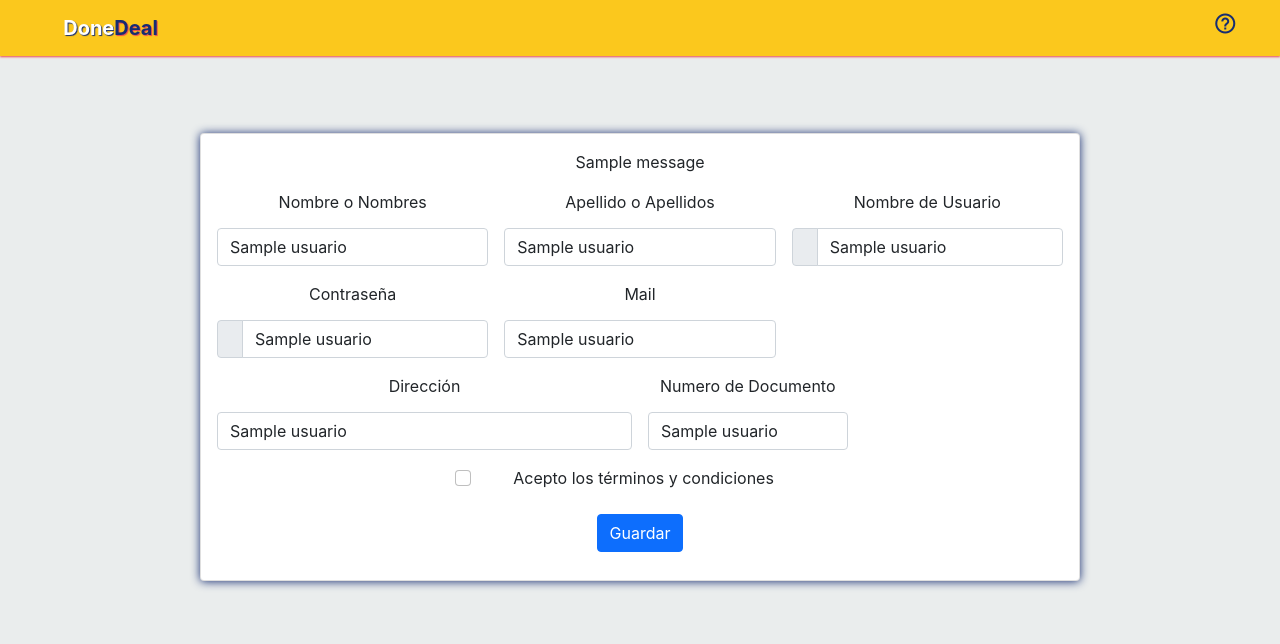
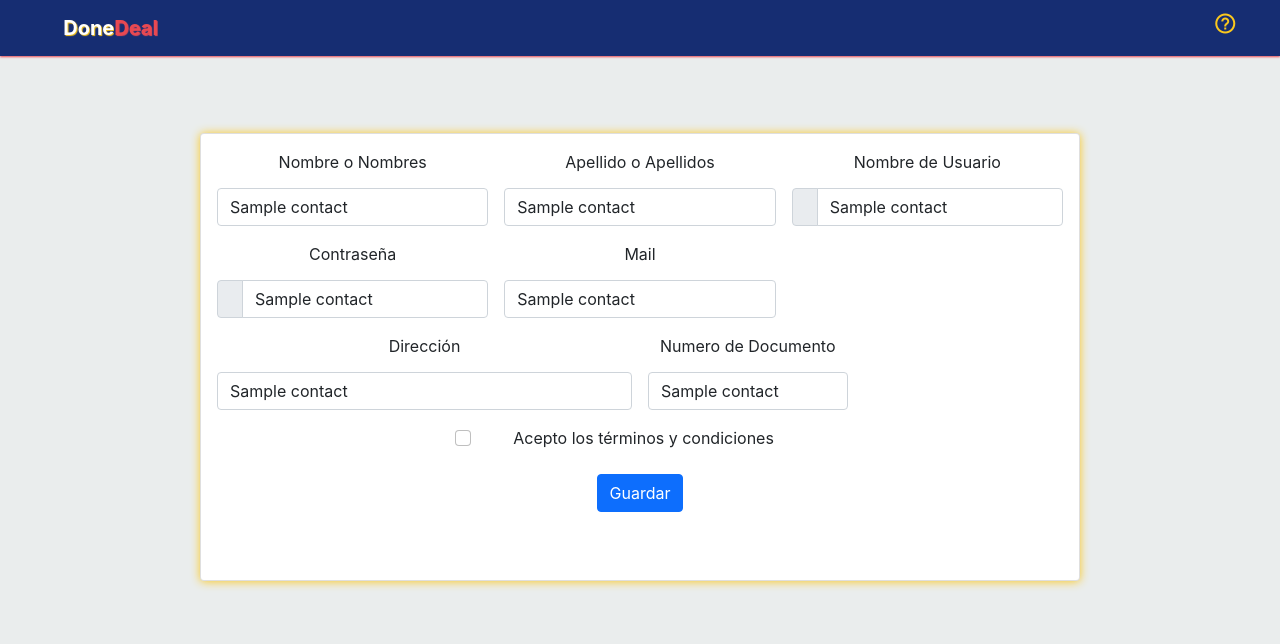
Before and after one commit to estebanferrari86/ifts16-api-python-flask, a Flask app: template templates/Administrador/editarUsuario.html in a window 1280 px wide. Shown: the top 644 px of the page. Run offline with Flask 2, Linux system fonts and the light colour scheme; the template is opened without the code that fills it: most values are stand-ins (such as "Sample title", 1, 10 or a date in 2020); one stand-in notice (Sample message) is shown; some libraries are stand-ins or nearby versions; some web fonts are replaced.

Commit message:
update usuario

```diff
--- a/app.py
+++ b/app.py
@@ -59,12 +59,34 @@ def borrar_usuario(id):
 
 
 
-@app.route('/administrador/editar-usuario/<id>')
-def editar_usuario(id):
+
+
+
+@app.route('/administrador/usuario/<id>')
+def get_user(id):
     cur = mysql.connection.cursor()
     cur.execute('SELECT * FROM usuario WHERE id_usuario = %s', (id))
     data = cur.fetchall()
-    return render_template('administrador/editarUsuario.html', usuario=data[0])
+    print(data[0])
+    return render_template('/Administrador/editarUsuario.html', contact = data[0])
+
+@app.route('/administrador/usuarioEditado/<id>', methods = ['POST'])
+def editar_user(id):
+    if request.method == 'POST':
+        nombre = request.form['nombre']
+        apellido = request.form['apellido']
+        dni = request.form['dni']
+        direccion = request.form['direccion']
+        email = request.form['email']
+        usuario = request.form['usuario']
+        contrasenia = request.form['contrasenia']
+        cur = mysql.connection.cursor()
+        cur.execute('UPDATE `usuario` SET `nombre` = "%s", `apellido` = "%s", `dni` = "%s", `direccion` = "%s", `ususario` = "%s", `contrasenia` = "%s", `email` = "%s" WHERE `usuario`.`id_usuario` = %s;', (nombre, apellido, dni, direccion, usuario, contrasenia, email,id))
+        mysql.connection.commit()
+       # flash('Usuario actualizado')
+        return redirect(url_for('muestra_usuario'))
+
+
 
 if __name__ == '__main__':
     app.run(port = 3000, debug = True)
--- a/static/css/listadoUsuarios.css
+++ b/static/css/listadoUsuarios.css
@@ -1,4 +1,4 @@
-@import url("style.css") root;
+@import url("../css/style.css") root;
 *{
  /* overflow-y: hidden;*/
   overflow-x: hidden;
--- a/static/css/navBar.css
+++ b/static/css/navBar.css
@@ -1,4 +1,4 @@
-@import url("style.css") root;
+@import url("/static/css/style.css") root;
 .navbar{
     padding-left: 4%;
     background-color:var(--color0-donedeal)!important;
@@ -28,7 +28,7 @@
 
 }
 #Deal{
-    color: var(--color1-donedeal);
+    color: var(--color2-donedeal);
     font-weight: bold;
     text-shadow: 1px 1px 1px var(--color2-donedeal);
 }
@@ -46,3 +46,7 @@
 -webkit-box-shadow: 0px 0px 0px rgba(0, 0, 0, 0);
 -moz-box-shadow: 0px 0px 0px rgba(0, 0, 0, 0);
 }
+
+#navbarDropdown {
+    color:var(--color1-donedeal);
+}
--- a/static/css/preRegistro.css
+++ b/static/css/preRegistro.css
@@ -1,4 +1,4 @@
-@import url("style.css") root;
+@import url("/static/css/style.css") root;
 *{
   overflow-y: hidden;
   overflow-x: hidden;
--- a/static/css/registro.css
+++ b/static/css/registro.css
@@ -1,4 +1,4 @@
-@import url("style.css") root;
+@import url("/static/css/style.css") root;
 *{
   overflow-y: hidden;
   overflow-x: hidden;
--- a/static/css/style.css
+++ b/static/css/style.css
@@ -1,6 +1,6 @@
 :root{
-        --color0-donedeal:#fbc81d;
-        --color1-donedeal:#162d72;
+        --color0-donedeal:#162d72;
+        --color1-donedeal:#fbc81d;
         --color2-donedeal:#e84952;
         --background-color0:#EAEDED;
         --background-color1:#EBEBEB;
--- a/templates/Administrador/editarUsuario.html
+++ b/templates/Administrador/editarUsuario.html
@@ -16,8 +16,8 @@
     <!--Css-->
     <link rel="stylesheet" href="/static/css/reset.css">
     <link rel="stylesheet" href="/static/css/normalize.css">
+    <link rel="stylesheet" href="/static/css/style.css">
     <link rel="stylesheet" href="/static/css/registro.css">
-    <link rel="stylesheet" href="/static/css/style.css">
     <link rel="stylesheet" href="/static/css/navBar.css">
 </head>
 
@@ -44,25 +44,17 @@
         <div class="card" style="width: 18rem;">
             <div class="card-body">
 
-{% with messages = get_flashed_messages() %}
-{% if messages %}
-{% for message in messages %}
-<p>{{ message }}</p>
-{% endfor %}
-{% endif %}
-{% endwith %}
-
-                <form class="row g-3" action="/editar-usuario" method="POST">
+                <form class="row g-3" action="/administrador/usuarioEditado/{{contact.0}}" method="POST">
                     <div class="col-md-4">
                       <label for="validationServer01" class="form-label">Nombre o Nombres</label>
-                      <input type="text" class="form-control " id="validationServer01" name="nombre" value="{{usuario.1}}" required>
+                      <input type="text" class="form-control " id="validationServer01" name="nombre" value="{{contact.1}}" required>
                       <div class="valid-feedback">
                         ¡Se ve bien!
                       </div>
                     </div>
                     <div class="col-md-4">
                       <label for="validationServer02" class="form-label">Apellido o Apellidos</label>
-                      <input type="text" class="form-control " id="validationServer02"  name="apellido" value="{{usuario.2}}" required>
+                      <input type="text" class="form-control " id="validationServer02"  name="apellido" value="{{contact.2}}" required>
                       <div class="valid-feedback">
                         ¡Se ve bien!
                       </div>
@@ -71,7 +63,7 @@
                       <label for="validationServerUsername" class="form-label">Nombre de Usuario</label>
                       <div class="input-group has-validation">
                         <span class="input-group-text" id="inputGroupPrepend3"></span>
-                        <input type="text" class="form-control " id="validationServerUsername" aria-describedby="inputGroupPrepend3 validationServerUsernameFeedback" name="usuario" value="{{usuario.3}}" required>
+                        <input type="text" class="form-control " id="validationServerUsername" aria-describedby="inputGroupPrepend3 validationServerUsernameFeedback" name="usuario" value="{{contact.5}}" required>
                         <div id="validationServerUsernameFeedback" class="invalid-feedback">
                          Por favor, elija un nombre de usuario.
                         </div>
@@ -81,7 +73,7 @@
                       <label for="validationServerUsername" class="form-label">Contraseña</label>
                       <div class="input-group has-validation">
                         <span class="input-group-text" id="inputGroupPrepend3"></span>
-                        <input type="text" class="form-control " id="validationServerUsername" aria-describedby="inputGroupPrepend3 validationServerUsernameFeedback" name="contrasenia" value="{{usuario.4}}" required>
+                        <input type="text" class="form-control " id="validationServerUsername" aria-describedby="inputGroupPrepend3 validationServerUsernameFeedback" name="contrasenia" value="{{contact.6}}" required>
                         <div id="validationServerUsernameFeedback" class="invalid-feedback">
                          Por favor, elija una contraseña.
                         </div>
@@ -89,12 +81,12 @@
                     </div>
                     <div class="col-md-4">
                       <label for="validationDefault01" class="form-label">Mail</label>
-                      <input type="mail" name="email"   class="form-control " id="validationServer03" pattern="[a-zA-Z0-9_]+([.][a-zA-Z0-9_]+)*@[a-zA-Z0-9_]+([.][a-zA-Z0-9_]+)*[.][a-zA-Z]{1,5}" name="mail" value="{{usuario.5}}" required >
+                      <input type="mail" name="email"   class="form-control " id="validationServer03" pattern="[a-zA-Z0-9_]+([.][a-zA-Z0-9_]+)*@[a-zA-Z0-9_]+([.][a-zA-Z0-9_]+)*[.][a-zA-Z]{1,5}" name="mail" value="{{contact.7}}" required >
 
                     </div>
                     <div class="col-md-6">
                       <label for="validationServer03" class="form-label">Dirección</label>
-                      <input type="text" class="form-control " id="validationServer03" aria-describedby="validationServer03Feedback" name="direccion" value="{{usuario.6}}" required>
+                      <input type="text" class="form-control " id="validationServer03" aria-describedby="validationServer03Feedback" name="direccion" value="{{contact.4}}" required>
                       <div id="validationServer03Feedback" class="invalid-feedback">
                         Proporcione una dirección válida.
                       </div>
@@ -136,14 +128,14 @@
                   -->
                     <div class="col-md-3">
                       <label for="validationServer05" class="form-label">Numero de Documento</label>
-                      <input type="text" class="form-control " id="validationServer05" aria-describedby="validationServer05Feedback" pattern="[0-9]}" name="dni" value="{{usuario.7}}" required>
+                      <input type="text" class="form-control " id="validationServer05" aria-describedby="validationServer05Feedback" pattern="[0-9]}" name="dni" value="{{contact.3}}" required>
                       <div id="validationServer05Feedback" class="invalid-feedback">
                         Proporcione un numero de Documento válido.
                       </div>
                     </div>
                     <div class="col-12">
                       <div class="form-check ">
-                        <input class="form-check-input  " type="checkbox" value="" id="invalidCheck3" aria-describedby="invalidCheck3Feedback" value="{{usuario.8}}"required>
+                        <input class="form-check-input  " type="checkbox" value="" id="invalidCheck3" aria-describedby="invalidCheck3Feedback" required>
                         <label class="form-check-label" for="invalidCheck3" id="terminos">
                           Acepto los términos y condiciones
                         </label>
--- a/templates/Administrador/listadoUsuario.html
+++ b/templates/Administrador/listadoUsuario.html
@@ -16,8 +16,8 @@
     <!--Css-->
     <link rel="stylesheet" href="../../static/css/reset.css">
     <link rel="stylesheet" href="../../static/css/normalize.css">
+    <link rel="stylesheet" href="../../static/css/style.css">
     <link rel="stylesheet" href="../../static/css/listadoUsuarios.css">
-    <link rel="stylesheet" href="../../static/css/style.css">
     <link rel="stylesheet" href="../../static/css/navBar.css">
 </head>
 
@@ -67,7 +67,7 @@
                             <td>{{ usuario.6 }}</td>
                             <td>{{ usuario.7 }}</td>
                             <td>{{ usuario.8 }}</td>
-                            <td><a href="/usuario/edit/{{editar_usuario}}"><button type="button" class="btn btn-warning">editar</button></a></td>
+                            <td><a href="/administrador/usuario/{{usuario.0}}"><button type="button" class="btn btn-warning">editar</button></a></td>
                             <td><a href="/usuario/borrar/{{usuario.0}}"><button type="button" class="btn btn-danger">Borrar</button></a></td>
                         </tr>
                         {% endfor %}
```
Also changed, not shown: templates/index.html (+2 -5 lines), 1 other file.
